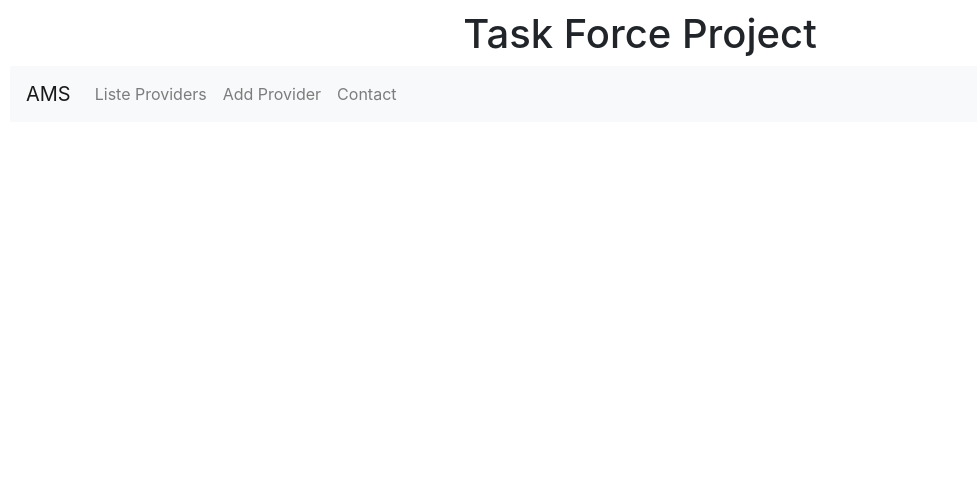
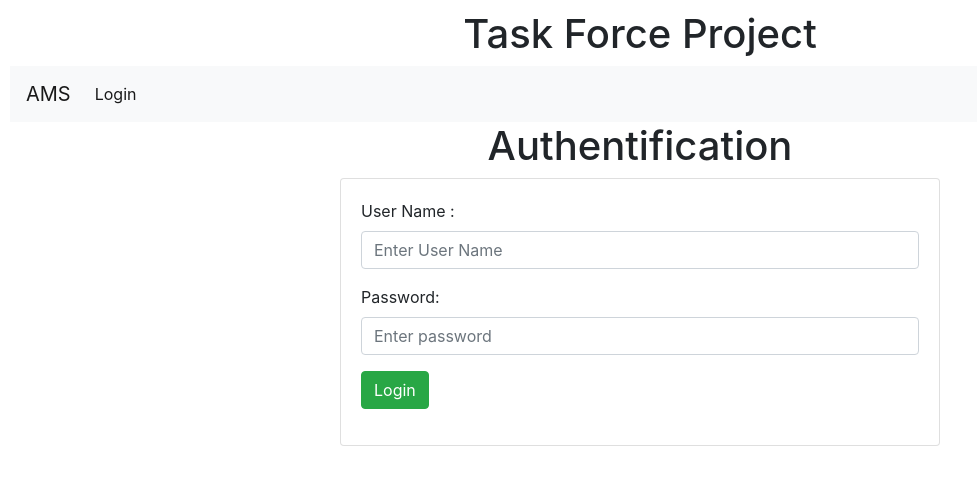
Before and after one commit to MezghichGit/angular_md, an Angular app: page /#/login in a window 1280 px wide. Before the commit this address led to /#/. Shown: the top 482 px of the page, without its empty margins (0-977 px from the left). Built offline with nearby package versions, Linux system fonts and the light colour scheme.

Commit message:
login etr logout

```diff
--- a/src/app/login/login.component.html
+++ b/src/app/login/login.component.html
@@ -1 +1,21 @@
-<p>login works!</p>
+<div class="container col-lg-6">
+  <h1 class="text-center">Authentification</h1>
+  <div class="card">
+      <div class="card-body">
+          <form class="form-group">
+              <div class="alert alert-warning" *ngIf='invalidLogin'>{{errorMessage}}</div>
+              <div class="form-group">
+                  <label for="email">User Name :</label>
+                  <input type="text" class="form-control" id="username" [(ngModel)]="username"
+                      placeholder="Enter User Name" name="username">
+              </div>
+              <div class="form-group">
+                  <label for="pwd">Password:</label>
+                  <input type="password" class="form-control" [(ngModel)]="password" id="password"
+                      placeholder="Enter password" name="password">
+              </div>
+              <button (click)=checkLogin() class="btn btn-success">Login</button>
+          </form>
+      </div>
+  </div>
+</div>
--- a/src/app/login/login.component.ts
+++ b/src/app/login/login.component.ts
@@ -1,10 +1,31 @@
-import { Component } from '@angular/core';
+import { Component, OnInit } from '@angular/core';
+import { Router, ActivatedRoute} from '@angular/router';
+import { AuthenticationService } from '../services/authentication.service';
 
 @Component({
   selector: 'app-login',
   templateUrl: './login.component.html',
-  styleUrl: './login.component.css'
+  styleUrls: ['./login.component.css']
 })
-export class LoginComponent {
+export class LoginComponent implements OnInit {
+
+  username!: string;
+  password!: string;
+  invalidLogin = false;
+
+  successMessage = "Authentication success";
+  errorMessage = "Invalide username or password";
+  constructor(private router: Router,
+    private loginservice: AuthenticationService) { }
+
+  ngOnInit() {
+  }
+
+  checkLogin() {
+    if (this.loginservice.authenticate(this.username, this.password)) {
+      this.router.navigate([''])
+    } else
+      this.invalidLogin = true
+  }
 
 }
--- a/src/app/logout/logout.component.ts
+++ b/src/app/logout/logout.component.ts
@@ -1,10 +1,23 @@
-import { Component } from '@angular/core';
+import { Component, OnInit } from '@angular/core';
+import { AuthenticationService } from '../services/authentication.service';
+import { Router } from '@angular/router';
 
 @Component({
   selector: 'app-logout',
   templateUrl: './logout.component.html',
-  styleUrl: './logout.component.css'
+  styleUrls: ['./logout.component.css']
 })
-export class LogoutComponent {
+export class LogoutComponent implements OnInit {
+
+  constructor(
+    private authenticationService: AuthenticationService,
+    private router: Router) {
+
+  }
+
+  ngOnInit() {
+    this.authenticationService.logOut();
+    this.router.navigate(['login']);
+  }
 
 }
--- a/src/app/navbar/navbar.component.html
+++ b/src/app/navbar/navbar.component.html
@@ -1,19 +1,31 @@
 <nav class="navbar navbar-expand-lg navbar-light bg-light">
   <a class="navbar-brand" href="#">AMS</a>
-  <button class="navbar-toggler" type="button" data-toggle="collapse" data-target="#navbarSupportedContent" aria-controls="navbarSupportedContent" aria-expanded="false" aria-label="Toggle navigation">
+  <button class="navbar-toggler" type="button" data-toggle="collapse" data-target="#navbarSupportedContent"
+    aria-controls="navbarSupportedContent" aria-expanded="false" aria-label="Toggle navigation">
     <span class="navbar-toggler-icon"></span>
   </button>
 
   <div class="collapse navbar-collapse" id="navbarSupportedContent">
     <ul class="navbar-nav mr-auto">
       <li class="nav-item">
-        <a class="nav-link" routerLink="listeProviders">Liste Providers</a>
+        <a class="nav-link" *ngIf="loginService.isUserLoggedIn()" routerLink="listeProviders"
+          routerLinkActive="active">Liste Providers</a>
       </li>
       <li class="nav-item">
-        <a class="nav-link" routerLink="addProvider">Add Provider</a>
+        <a class="nav-link" *ngIf="loginService.isUserLoggedIn()" routerLink="addProvider" routerLinkActive="active">Add
+          Provider</a>
       </li>
       <li class="nav-item">
-        <a class="nav-link" routerLink="contact">Contact</a>
+        <a class="nav-link" *ngIf="loginService.isUserLoggedIn()" routerLink="contact"
+          routerLinkActive="active">Contact</a>
+      </li>
+      <li class="nav-item">
+        <a class="nav-link" routerLink="/login" *ngIf="!loginService.isUserLoggedIn()"
+          routerLinkActive="active">Login</a>
+      </li>
+      <li class="nav-item">
+        <a class="nav-item nav-link" routerLink="/logout" *ngIf="loginService.isUserLoggedIn()"
+          routerLinkActive="active">LogOut</a>
       </li>
     </ul>
 
--- a/src/app/navbar/navbar.component.ts
+++ b/src/app/navbar/navbar.component.ts
@@ -1,10 +1,10 @@
 import { Component } from '@angular/core';
-
+import { AuthenticationService } from '../services/authentication.service';
 @Component({
   selector: 'app-navbar',
   templateUrl: './navbar.component.html',
   styleUrl: './navbar.component.css'
 })
 export class NavbarComponent {
-
+  constructor(public loginService: AuthenticationService) { }
 }
--- a/src/app/services/authentication.service.ts
+++ b/src/app/services/authentication.service.ts
@@ -10,6 +10,7 @@ export class AuthenticationService {
   authenticate(username:string, password:string) {
     if (username === "amine" && password === "1234") {
       sessionStorage.setItem('username', username)
+
       return true;
     } else {
       return false;
```
Also changed, not shown: src/app/app-routing.module.ts (+18 -9 lines).
